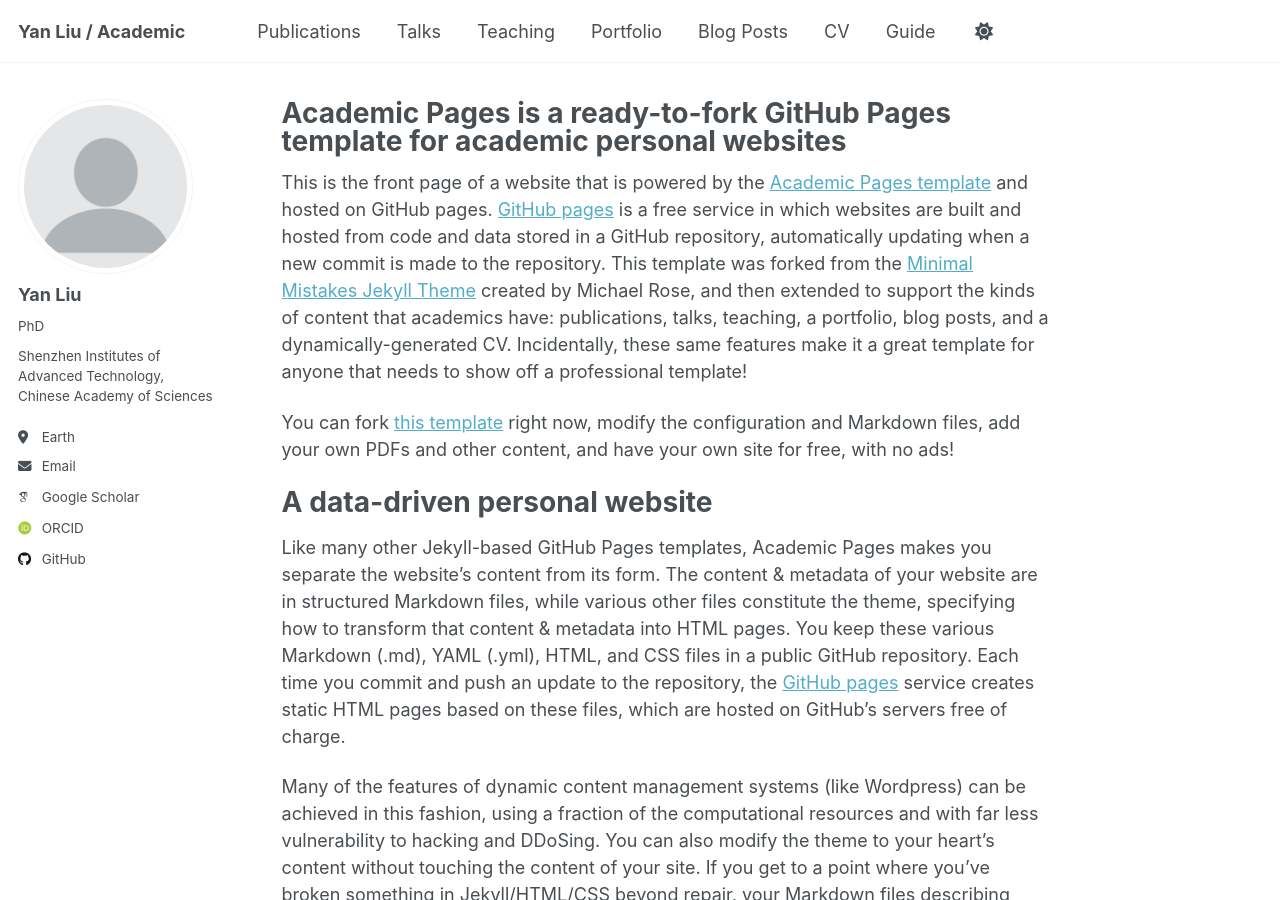
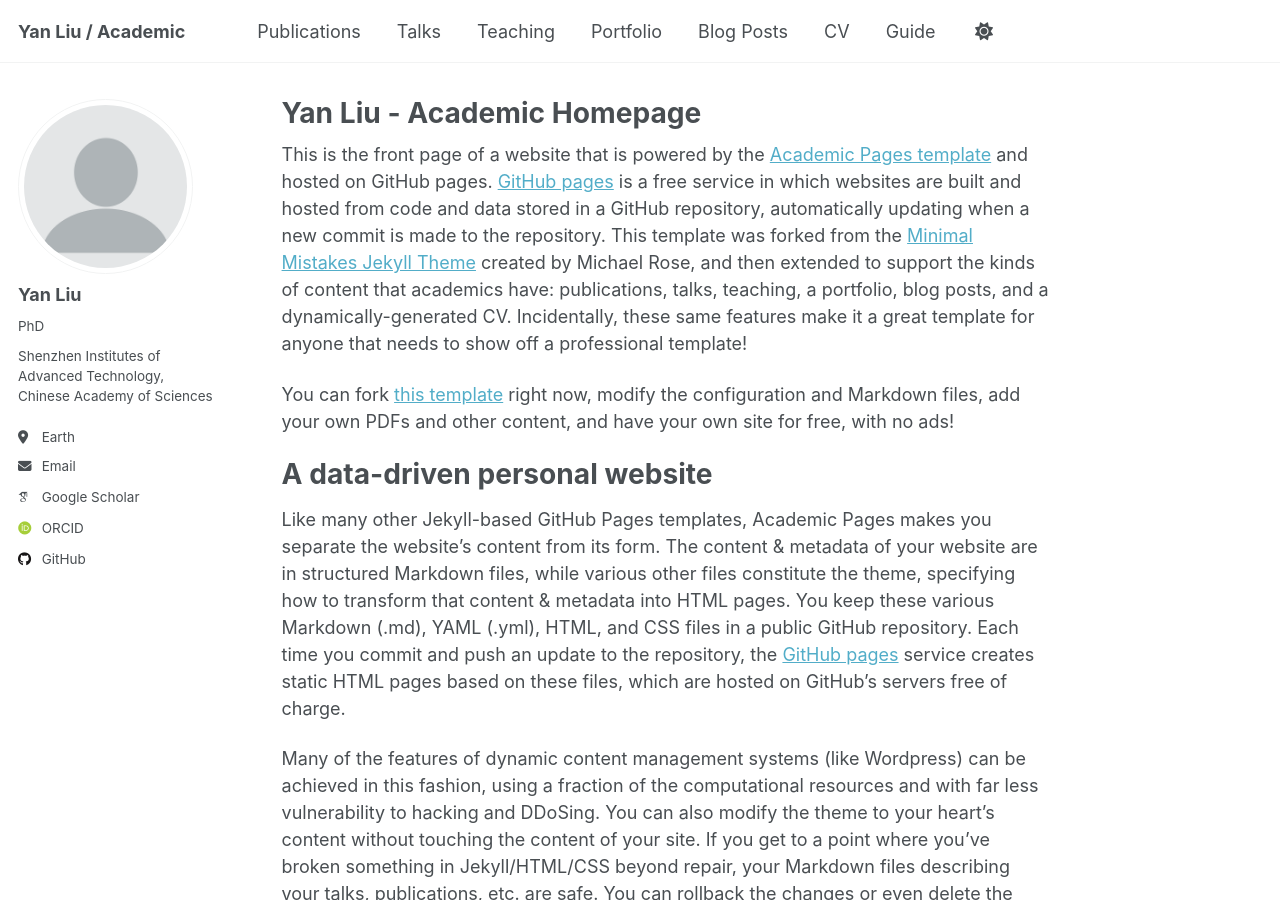
Before and after one commit to YLiu2021/yanliu.github.io, a Jekyll site: the page built from _pages/about.md, in a window 1280 px wide and 900 px high. Built offline with Jekyll 4.4.1, drawn with Linux system fonts in a browser that asks for light colours; some web fonts are replaced; a script that is not in the unit is left out.

Commit message:
about.md

```diff
--- a/_pages/about.md
+++ b/_pages/about.md
@@ -1,6 +1,6 @@
 ---
 permalink: /
-title: "Academic Pages is a ready-to-fork GitHub Pages template for academic personal websites"
+title: "Yan Liu - Academic Homepage"
 author_profile: true
 redirect_from:
   - /about/
```
